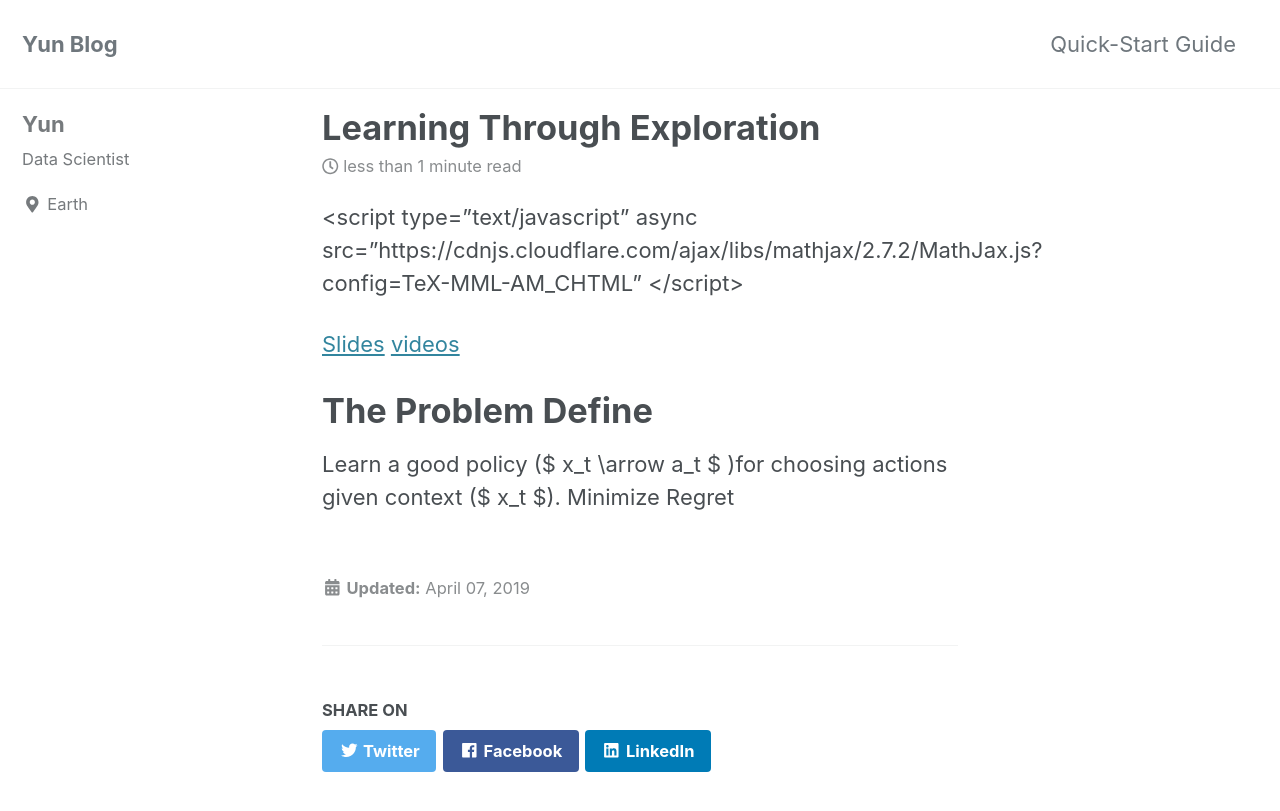
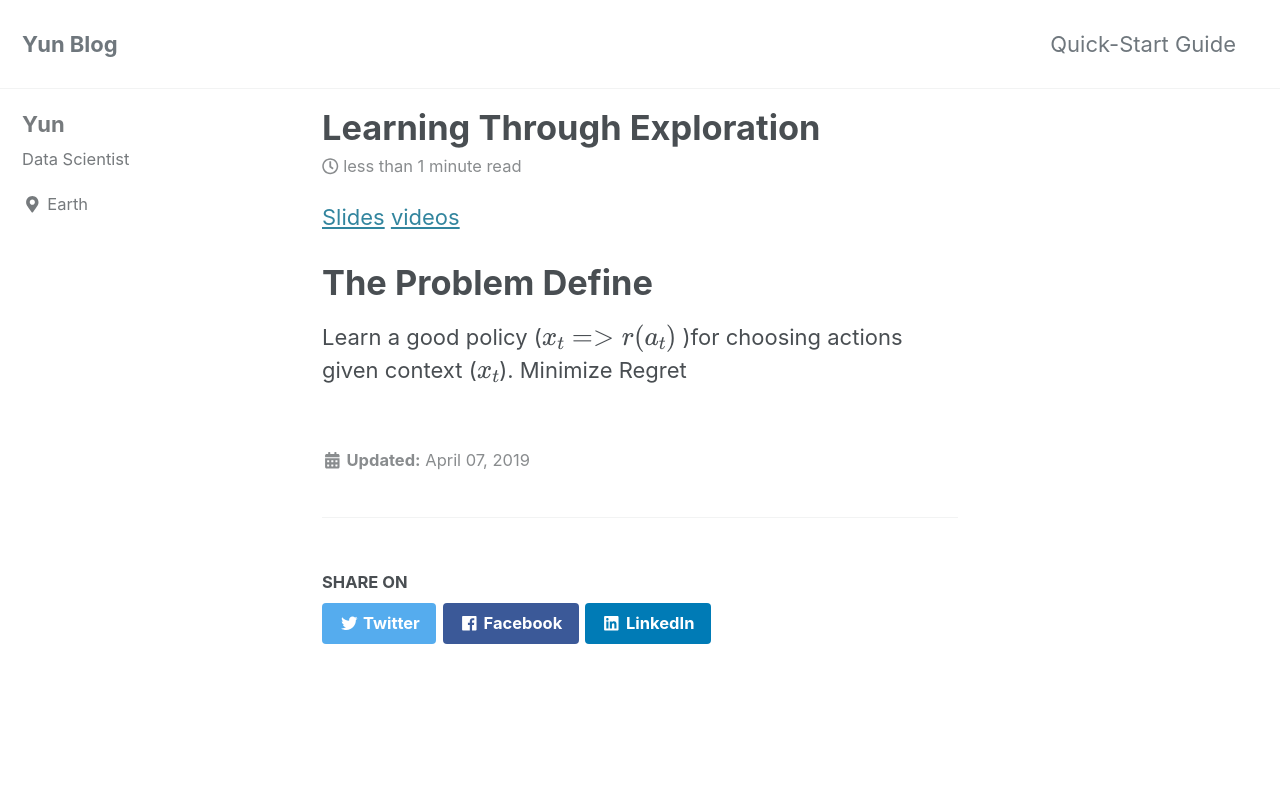
Before and after one commit to yun-zhou-rb/yun-zhou-rb.github.io, a Jekyll site: the page built from _posts/2019-04-07-learning-through-exploration.md, in a window 1280 px wide and 900 px high. Shown: the top 811 px of the window. Built offline with Jekyll 4.4.1, drawn with Linux system fonts in a browser that asks for light colours; cached includes are drawn as plain includes; formulas are drawn with MathJax 3.

Commit message:
fix math include and math eqn

```diff
--- a/_posts/2019-04-07-learning-through-exploration.md
+++ b/_posts/2019-04-07-learning-through-exploration.md
@@ -1,12 +1,7 @@
-<script type="text/javascript" async
-src="https://cdnjs.cloudflare.com/ajax/libs/mathjax/2.7.2/MathJax.js?
-config=TeX-MML-AM_CHTML"
-</script>
-
 [Slides](http://videolectures.net/site/normal_dl/tag=73137/kdd2010_beygelzimer_langford_lte.pdf)
 [videos](http://videolectures.net/kdd2010_beygelzimer_langford_lte/?q=lte#)
 
 # The Problem Define
 
-Learn a good policy ($ x_t \arrow a_t $ )for choosing actions given context ($ x_t $).
+Learn a good policy ($  x_t =>r (a_t ) $ )for choosing actions given context ($ x_t $).
 Minimize Regret
```
Also changed, not shown: _layouts/default.html (+9 -0 lines).
